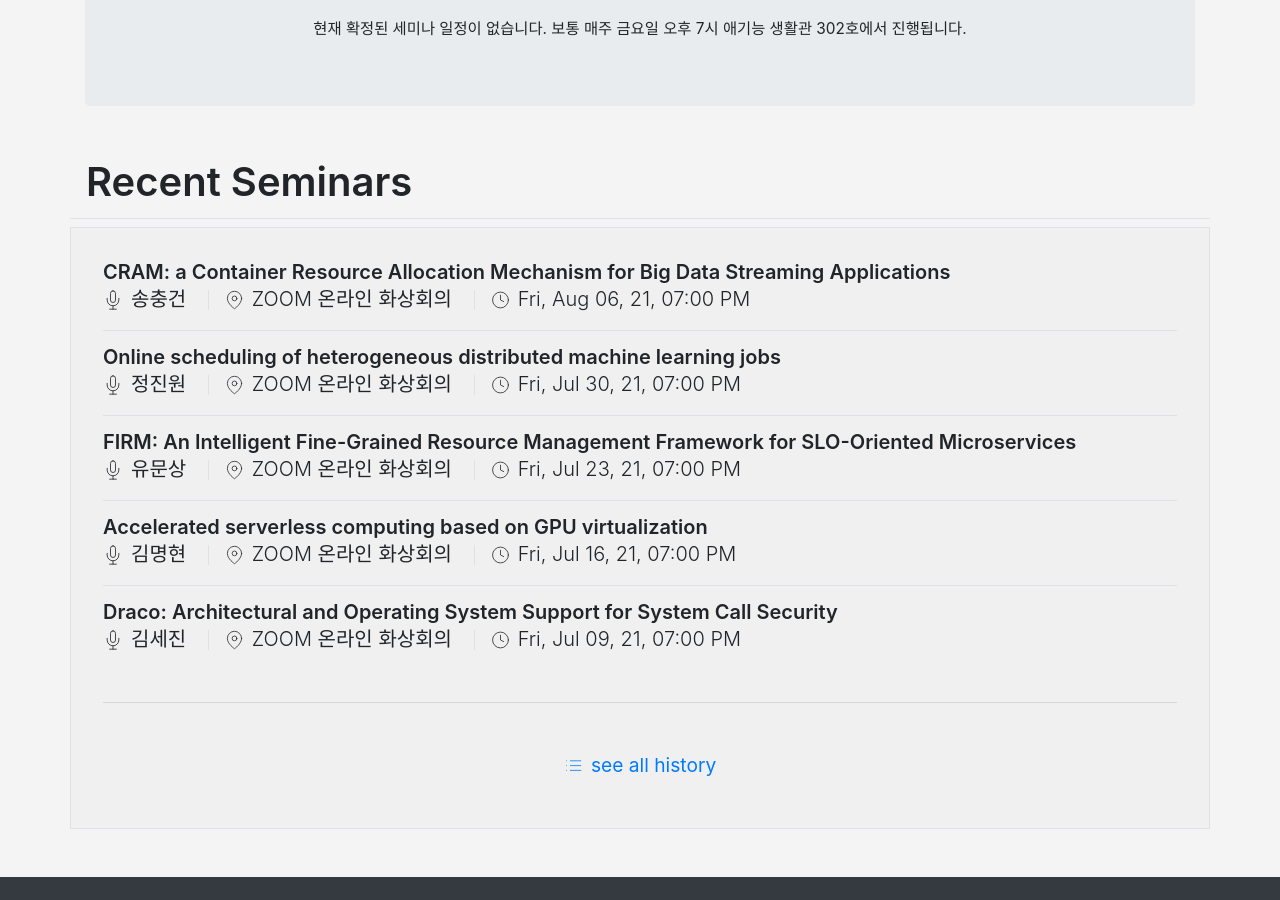
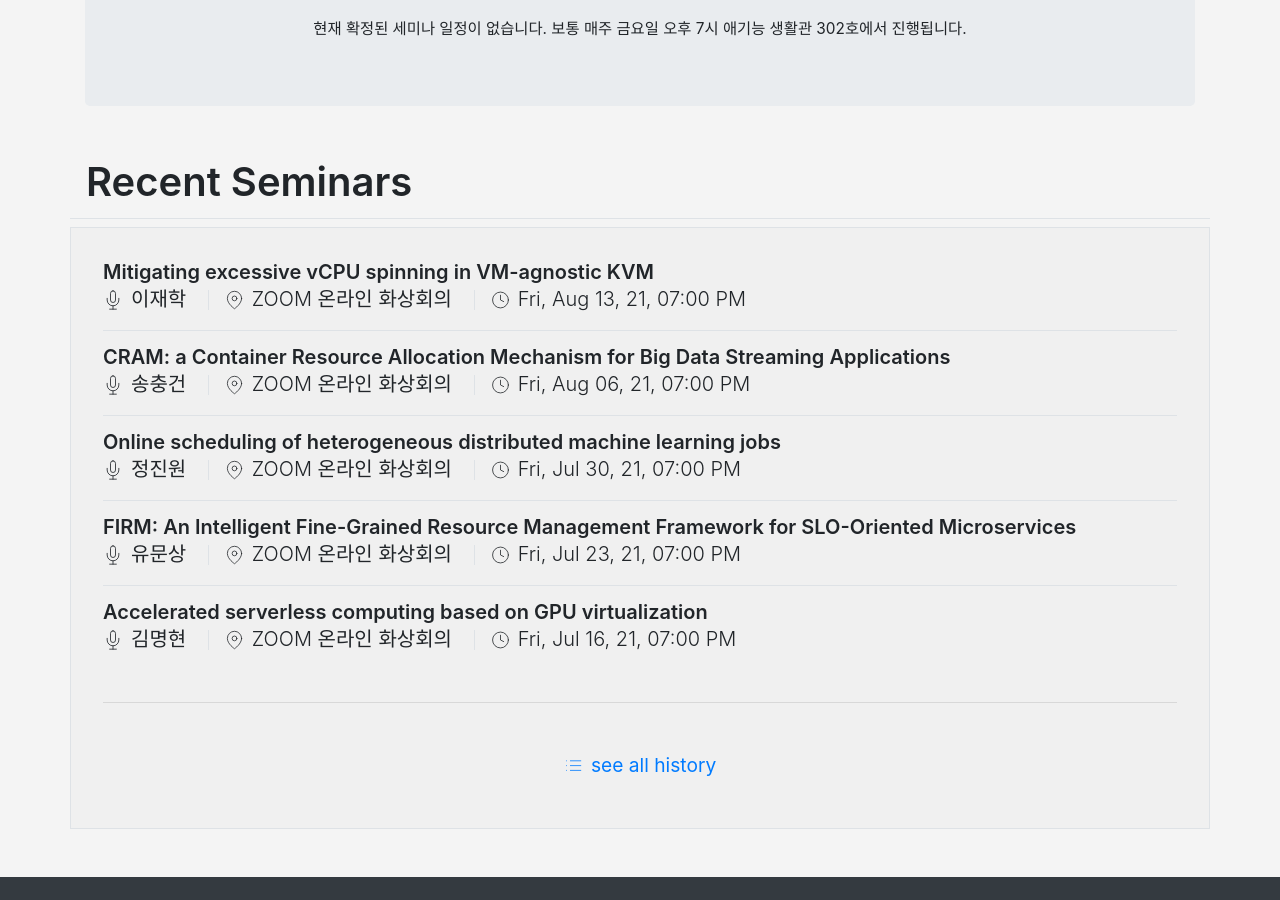
Before and after one commit to KU-Cloud/ku-cloud.github.io, a Jekyll site: the page built from seminar.html, in a window 1280 px wide and 900 px high, scrolled down 355 px. Built offline with Jekyll 4.4.1, drawn with Linux system fonts in a browser that asks for light colours.

Commit message:
Update seminars.yaml

```diff
--- a/_data/seminars.yaml
+++ b/_data/seminars.yaml
@@ -739,3 +739,7 @@
   date: 2021-08-06T19:00:00.000+0900
   speacker: 송충건
   location: ZOOM 온라인 화상회의
+- title: 'Mitigating excessive vCPU spinning in VM-agnostic KVM'
+  date: 2021-08-13T19:00:00.000+0900
+  speacker: 이재학
+  location: ZOOM 온라인 화상회의
```
